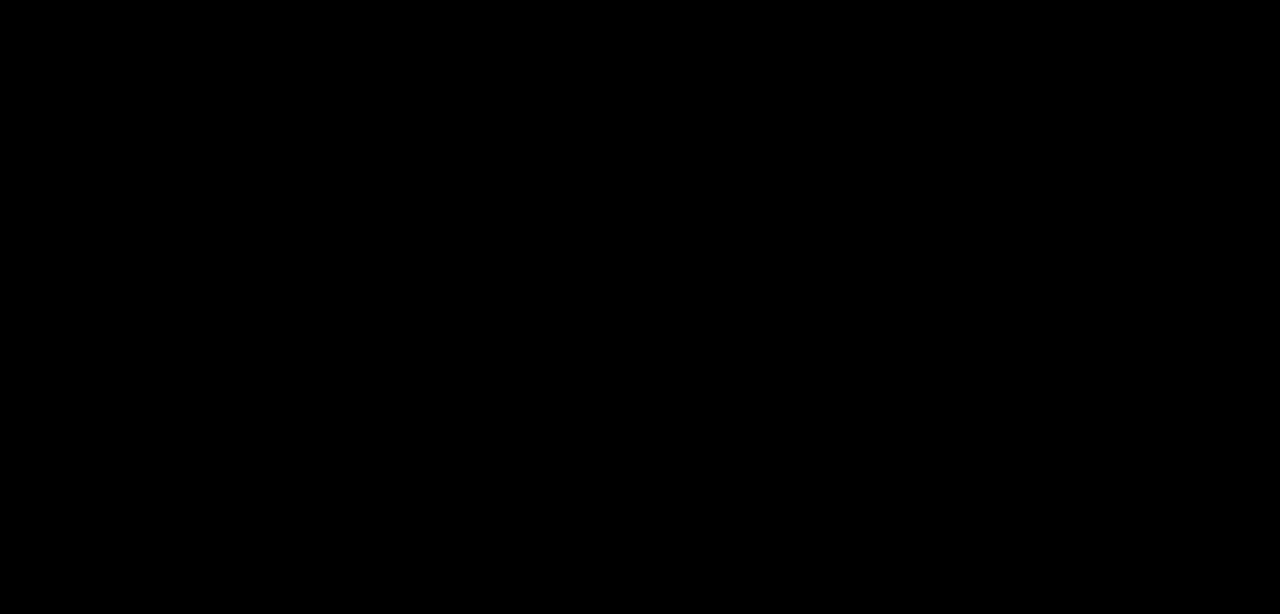
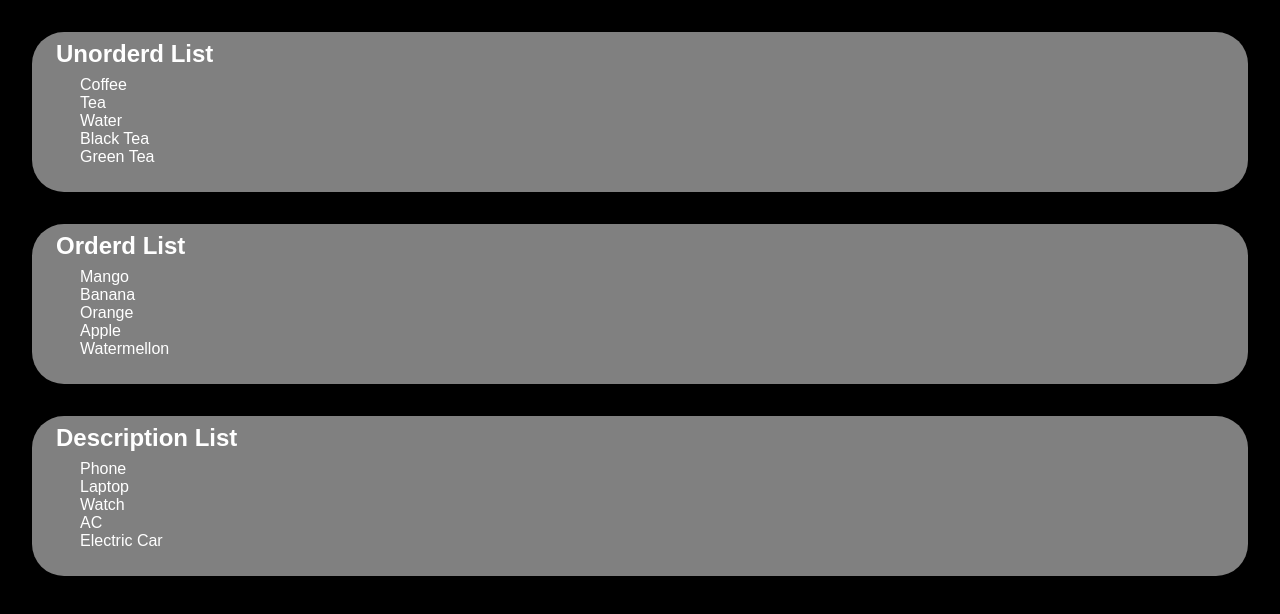
Before and after one commit to Shakil00111/HTML-CSS, a plain HTML site: page List_Style/index.html in a window 1280 px wide. Drawn offline with Linux system fonts and the light colour scheme.

Commit message:
All list Style

```diff
--- a/List_Style/index.html
+++ b/List_Style/index.html
@@ -7,6 +7,45 @@
     <link rel="stylesheet" href="style.css">
 </head>
 <body>
+    <header>
+        <div>
+            <h2>Unorderd List</h2>
+            <nav>
+                <ul>
+                    <li>Coffee</li>
+                    <li>Tea</li>
+                    <li>Water</li>
+                    <li>Black Tea</li>
+                    <li>Green Tea</li>
+                </ul>
+            </nav>
+        </div>
 
+        <div>
+            <h2>Orderd List</h2>
+            <nav>
+                <ol>
+                    <li>Mango</li>
+                    <li>Banana</li>
+                    <li>Orange</li>
+                    <li>Apple</li>
+                    <li>Watermellon</li>
+                </ol>
+            </nav>
+        </div>
+
+        <div>
+            <h2>Description List</h2>
+            <nav>
+                <dl>
+                    <li>Phone</li>
+                    <li>Laptop</li>
+                    <li>Watch</li>
+                    <li>AC</li>
+                    <li>Electric Car</li>
+                </dl>
+            </nav>
+        </div>
+    </header>
 </body>
 </html>
--- a/List_Style/style.css
+++ b/List_Style/style.css
@@ -9,4 +9,24 @@ body {
     font-family: arial;
     background-color: black;
     color: white;
+    padding: 0rem 2rem;
 }
+
+div {
+    width: 100%;
+    height: 20vh;
+    background: gray;
+    margin: 2rem auto;
+    border-radius: 2rem;
+}
+
+h2 {
+    display: inline-block;
+    padding: 0rem 1.5rem;
+    margin-top: .5rem;
+}
+
+ul, ol, dl {
+    list-style-type: none;
+    padding: .5rem 3rem;
+}
```
